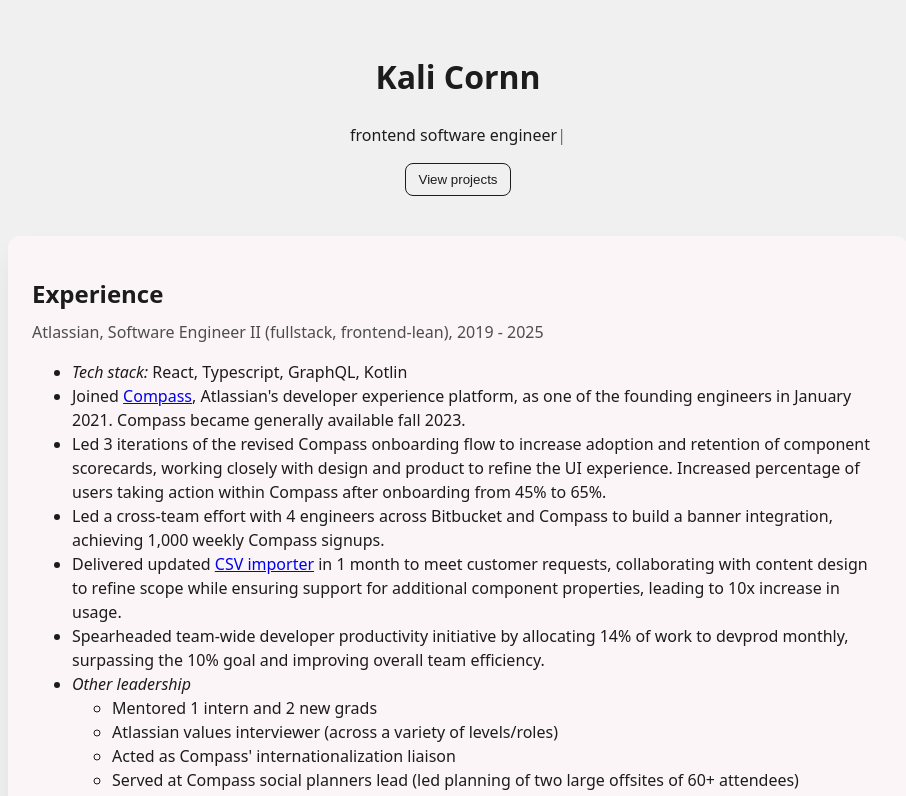
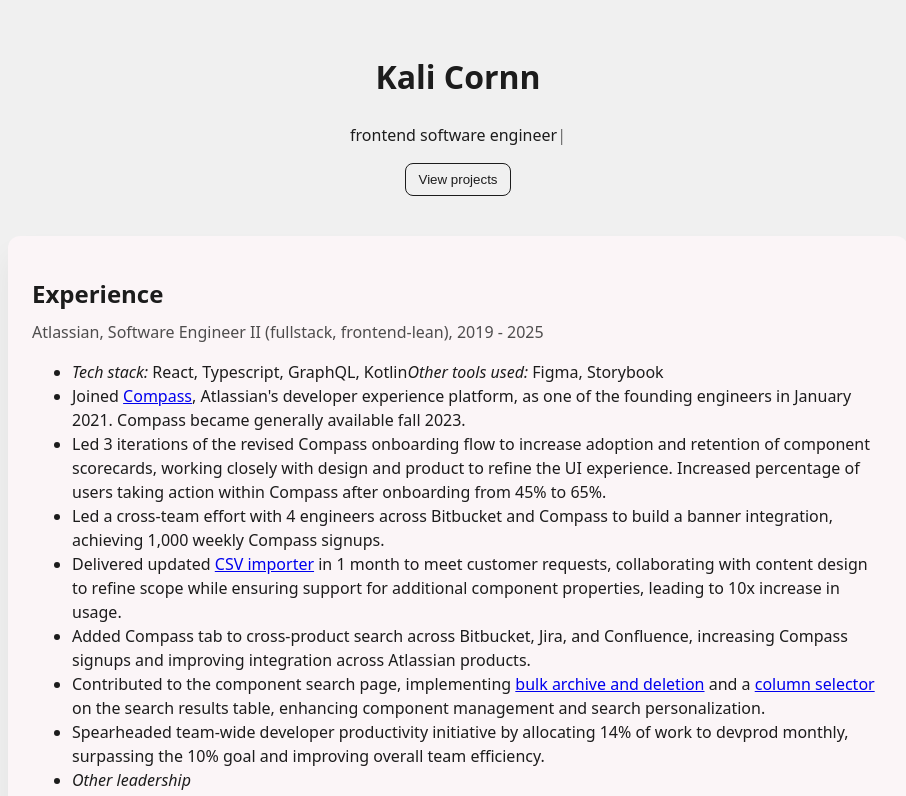
Before and after one commit to kcornn/kcornn.github.io, a React (Vite) app: page / in a window 1280 px wide. Shown: the top 796 px of the page, without its empty margins (182-1088 px from the left). Built offline with nearby package versions, Linux system fonts and the light colour scheme.

Commit message:
more experience things

```diff
--- a/src/App.tsx
+++ b/src/App.tsx
@@ -153,6 +153,7 @@
               <ul>
                 <li>
                   <i>Tech stack:</i> React, Typescript, GraphQL, Kotlin
+                  <i>Other tools used:</i> Figma, Storybook
                 </li>
                 <li>
                   Joined{" "}
@@ -190,6 +191,29 @@
                   content design to refine scope while ensuring support for
                   additional component properties, leading to 10x increase in
                   usage.
+                </li>
+                <li>
+                  Added Compass tab to cross-product search across Bitbucket,
+                  Jira, and Confluence, increasing Compass signups and improving
+                  integration across Atlassian products.
+                </li>
+                <li>
+                  Contributed to the component search page, implementing{" "}
+                  <a
+                    href="https://community.atlassian.com/forums/Compass-articles/Bulk-Archive-Bulk-Delete-Now-Available/ba-p/2828963"
+                    target="_blank"
+                  >
+                    bulk archive and deletion
+                  </a>{" "}
+                  and a{" "}
+                  <a
+                    href="https://community.atlassian.com/forums/Compass-articles/Personalize-your-Search-Result-with-Custom-Column-Selector/ba-p/2798768"
+                    target="_blank"
+                  >
+                    column selector
+                  </a>{" "}
+                  on the search results table, enhancing component management
+                  and search personalization.
                 </li>
                 <li>
                   Spearheaded team-wide developer productivity initiative by
```
